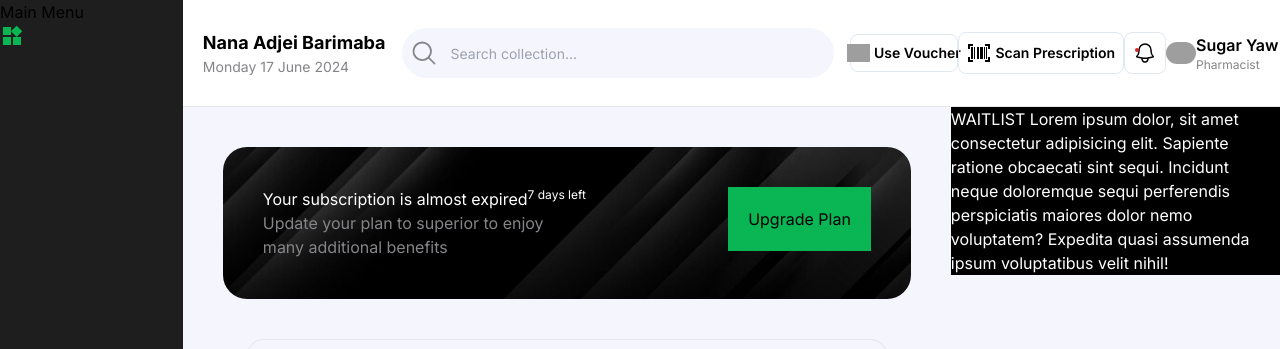
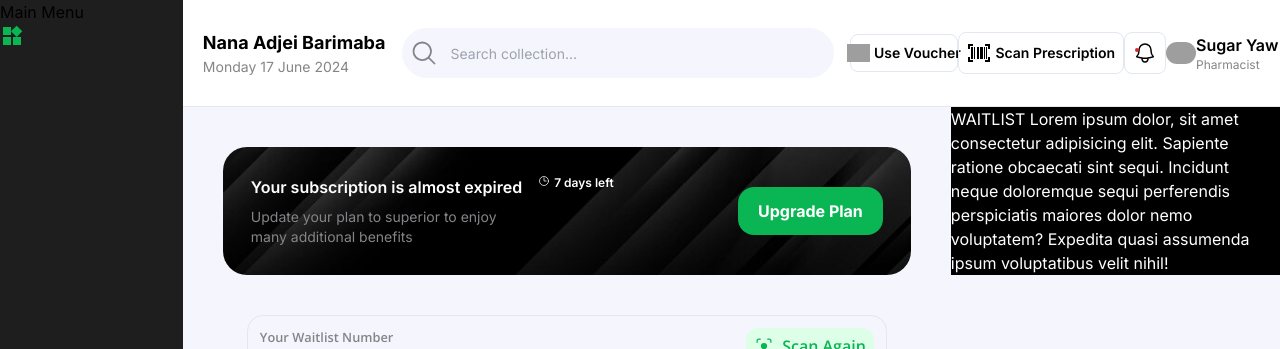
Before and after one commit to Mike47ip/pharmacy-desktop-app, a Next.js app in the folder pharmapp/: page / in a window 1280 px wide. Shown: the top 349 px of the page. Built offline with nearby package versions, Linux system fonts and the light colour scheme; grey boxes are pictures that could not be loaded.

Commit message:
Finish homepage upgrade plan

```diff
--- a/pharmapp/app/components/body.tsx
+++ b/pharmapp/app/components/body.tsx
@@ -5,6 +5,7 @@ import {
 } from "@heroicons/react/24/solid";
 import Medicines from "./medicines";
 import { WaitingList } from "./waitinglist";
+import { ClockIcon } from "@heroicons/react/24/outline";
 interface BodyProps {
  // Define props here if needed
 }
@@ -15,19 +16,19 @@ const Body: React.FC<BodyProps> = () => {
    <main className="flex w-full">
     <div className="w-[70%]">
      <article className="p-10">
-      <div className="relative flex justify-between items-start p-10 bg-dark-black-background bg-cover bg-center rounded-3xl">
-       <div>
-        <div className="flex text-white">
+      <div className="relative flex justify-between items-center p-7 bg-dark-black-background bg-cover bg-center rounded-3xl">
+       <div className="flex flex-col gap-2">
+        <div className="flex gap-4 text-white font-semibold">
          <h1>Your subscription is almost expired</h1>
-         <span className="text-xs align-super">7 days left</span>
+         <div className="flex  justify-center gap-1  text-xs align-super"> <ClockIcon  className="text-white w-3 h-3" /> 7 days left</div>
         </div>
         <div>
-         <p className="text-custom-gray">
+         <p className="text-custom-gray text-sm">
           Update your plan to superior to enjoy <br /> many additional benefits
          </p>
         </div>
        </div>
-       <button className="bg-custom-green p-5">Upgrade Plan</button>
+       <button className="bg-custom-green py-3 px-5 text-white font-bold rounded-2xl">Upgrade Plan</button>
       </div>
      </article>
 
```
